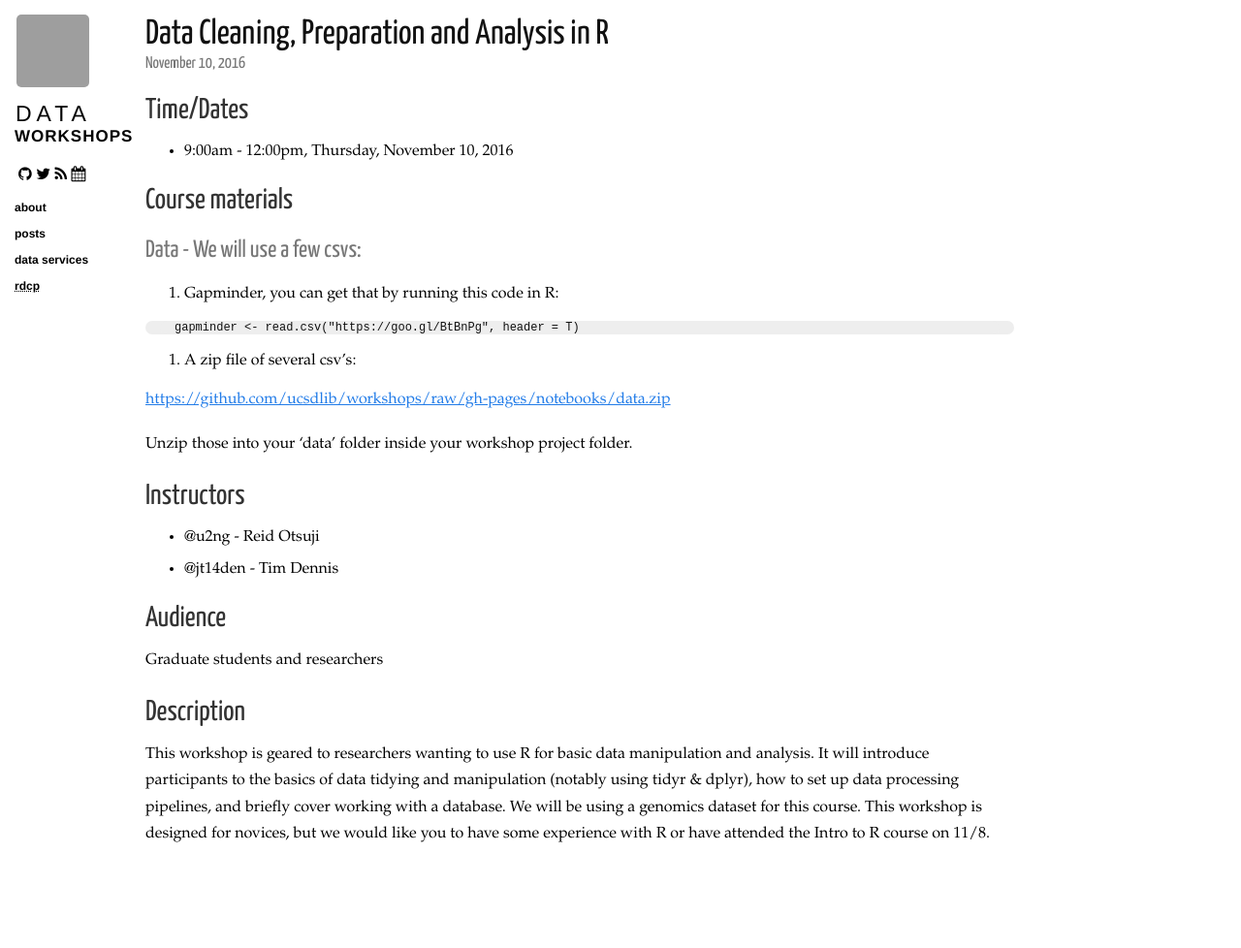
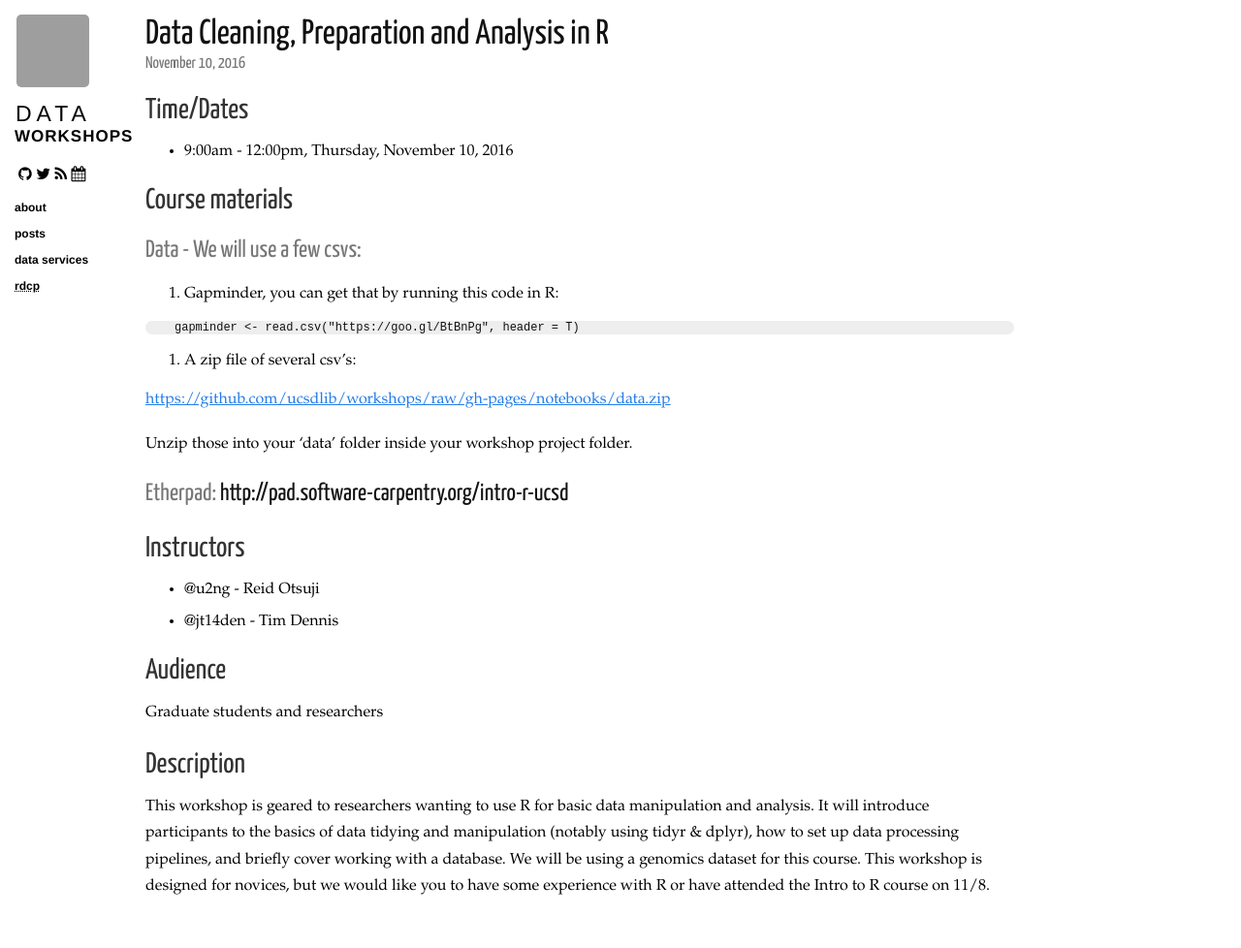
Before and after one commit to ucsdlib/workshops, a Jekyll site: the page built from _posts/2016-11-10-data-clean-R.markdown, in a window 1280 px wide. Shown: the whole page at 97% size. Built offline with Jekyll 4.4.1, drawn with Linux system fonts in a browser that asks for light colours; nearby versions of some CDN libraries; before the commit the page ends 924 px from its top, so only the background shows below that; grey boxes are pictures that could not be loaded.

Commit message:
adding link to etherpad

```diff
--- a/_posts/2016-11-10-data-clean-R.markdown
+++ b/_posts/2016-11-10-data-clean-R.markdown
@@ -24,7 +24,7 @@ gapminder <- read.csv("https://goo.gl/BtBnPg", header = T)
 
 Unzip those into your 'data' folder inside your workshop project folder.
 
-
+### Etherpad: <http://pad.software-carpentry.org/intro-r-ucsd>
 ## Instructors
 
 * @u2ng - Reid Otsuji
```
